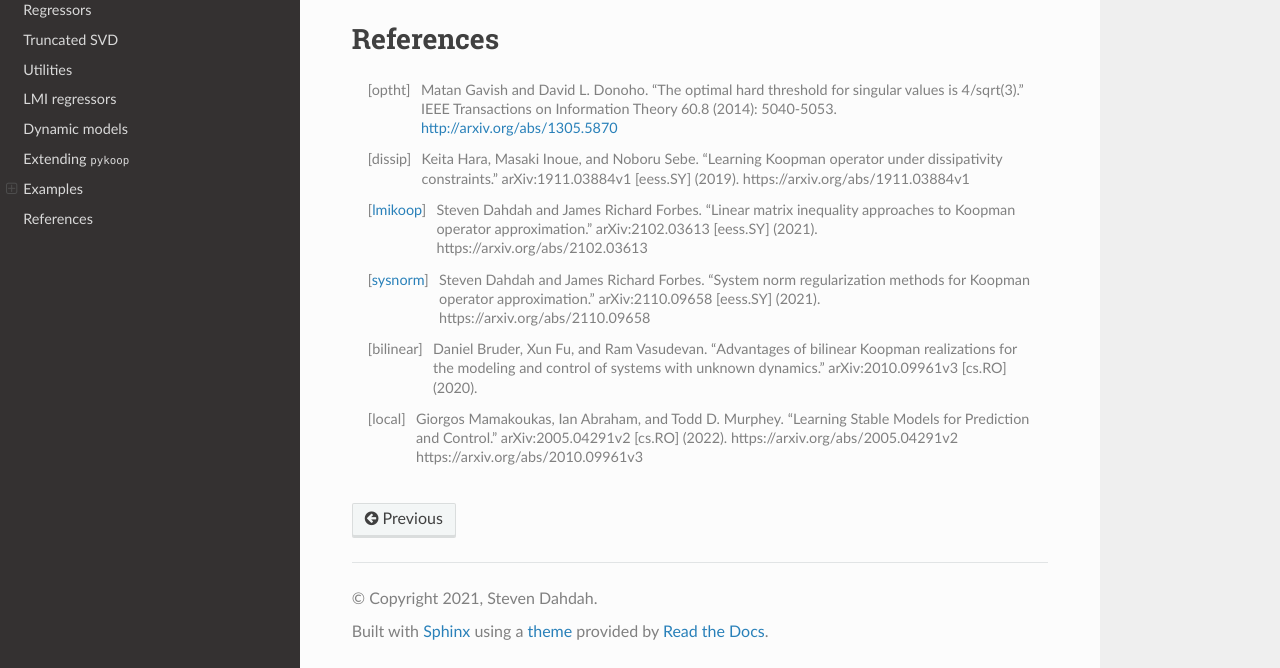
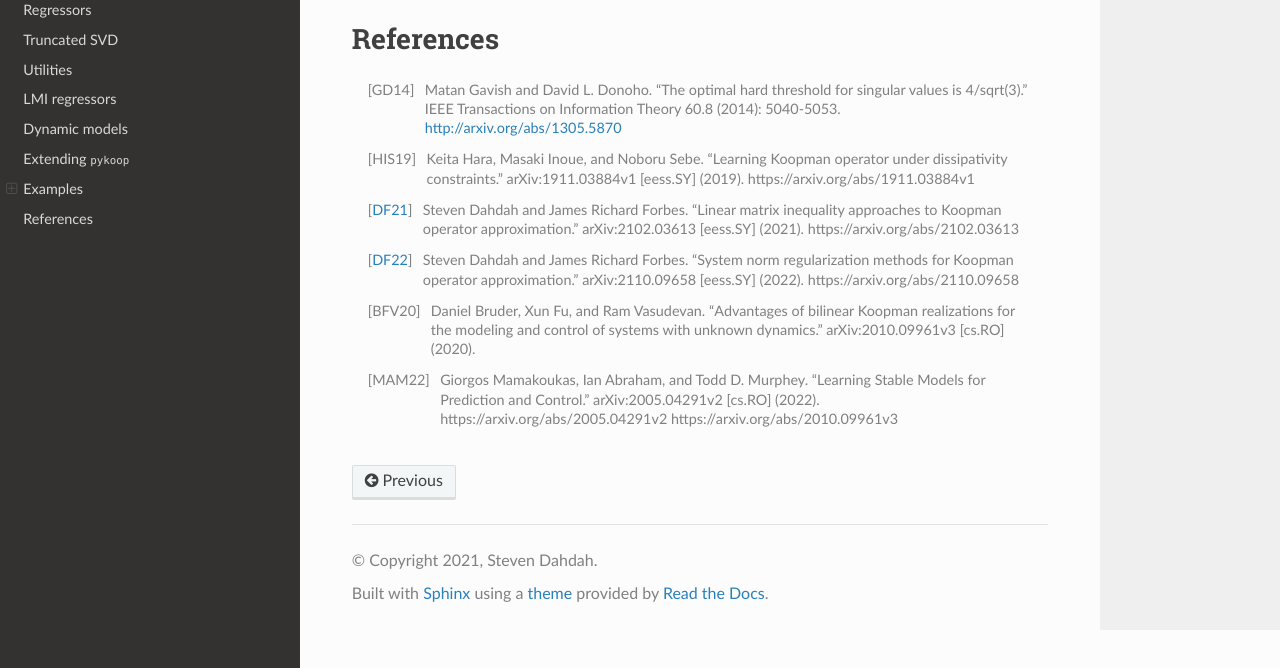
Before and after one commit to decargroup/pykoop, a Sphinx documentation site: the page built from doc/pykoop.rst, in a window 1280 px wide and 900 px high, scrolled down 4094 px, cut to the strip 232-900 px from the top of the window. Built offline with Sphinx 7.4.7 and the Read the Docs theme 2.0.0, drawn with Linux system fonts in a browser that asks for light colours; some of the changed text lies outside the part shown.

Commit message:
Update citation style

```diff
--- a/doc/pykoop.rst
+++ b/doc/pykoop.rst
@@ -159,7 +159,7 @@ Utilities
 LMI regressors
 ==============
 
-Experimental LMI-based Koopman regressors from [lmikoop]_ and [sysnorm]_.
+Experimental LMI-based Koopman regressors from [DF21]_ and [DF22]_.
 
 .. warning::
    Importing this module has side effects! When imported, the module creates a
@@ -233,21 +233,22 @@ Regressor parameters and lifting functions can easily be cross-validated using
 References
 ==========
 
-.. [optht] Matan Gavish and David L. Donoho. "The optimal hard threshold for
+.. [GD14] Matan Gavish and David L. Donoho. "The optimal hard threshold for
    singular values is 4/sqrt(3)." IEEE Transactions on Information Theory 60.8
    (2014): 5040-5053. http://arxiv.org/abs/1305.5870
-.. [dissip] Keita Hara, Masaki Inoue, and Noboru Sebe. "Learning Koopman
+.. [HIS19] Keita Hara, Masaki Inoue, and Noboru Sebe. "Learning Koopman
    operator under dissipativity constraints." arXiv:1911.03884v1 [eess.SY]
    (2019). https://arxiv.org/abs/1911.03884v1
-.. [lmikoop] Steven Dahdah and James Richard Forbes. "Linear matrix inequality
+.. [DF21] Steven Dahdah and James Richard Forbes. "Linear matrix inequality
    approaches to Koopman operator approximation." arXiv:2102.03613 [eess.SY]
    (2021). https://arxiv.org/abs/2102.03613
-.. [sysnorm] Steven Dahdah and James Richard Forbes. "System norm regularization
+.. [DF22] Steven Dahdah and James Richard Forbes. "System norm regularization
    methods for Koopman operator approximation." arXiv:2110.09658 [eess.SY]
-   (2021). https://arxiv.org/abs/2110.09658
-.. [bilinear] Daniel Bruder, Xun Fu, and Ram Vasudevan. "Advantages of bilinear
+   (2022). https://arxiv.org/abs/2110.09658
+.. [BFV20] Daniel Bruder, Xun Fu, and Ram Vasudevan. "Advantages of bilinear
    Koopman realizations for the modeling and control of systems with unknown
    dynamics." arXiv:2010.09961v3 [cs.RO] (2020).
-.. [local] Giorgos Mamakoukas, Ian Abraham, and Todd D. Murphey. "Learning
+.. [MAM22] Giorgos Mamakoukas, Ian Abraham, and Todd D. Murphey. "Learning
    Stable Models for Prediction and Control." arXiv:2005.04291v2 [cs.RO]
-   (2022). https://arxiv.org/abs/2005.04291v2  https://arxiv.org/abs/2010.09961v3
+   (2022). https://arxiv.org/abs/2005.04291v2
+   https://arxiv.org/abs/2010.09961v3
```
Also changed, not shown: 4 other files.
